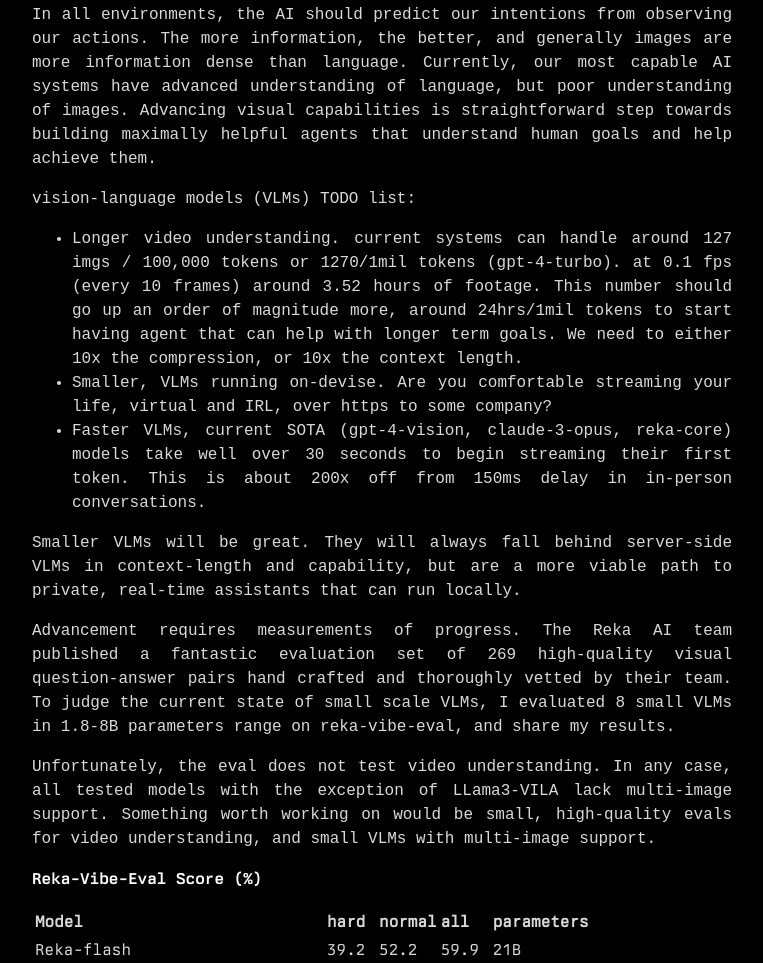
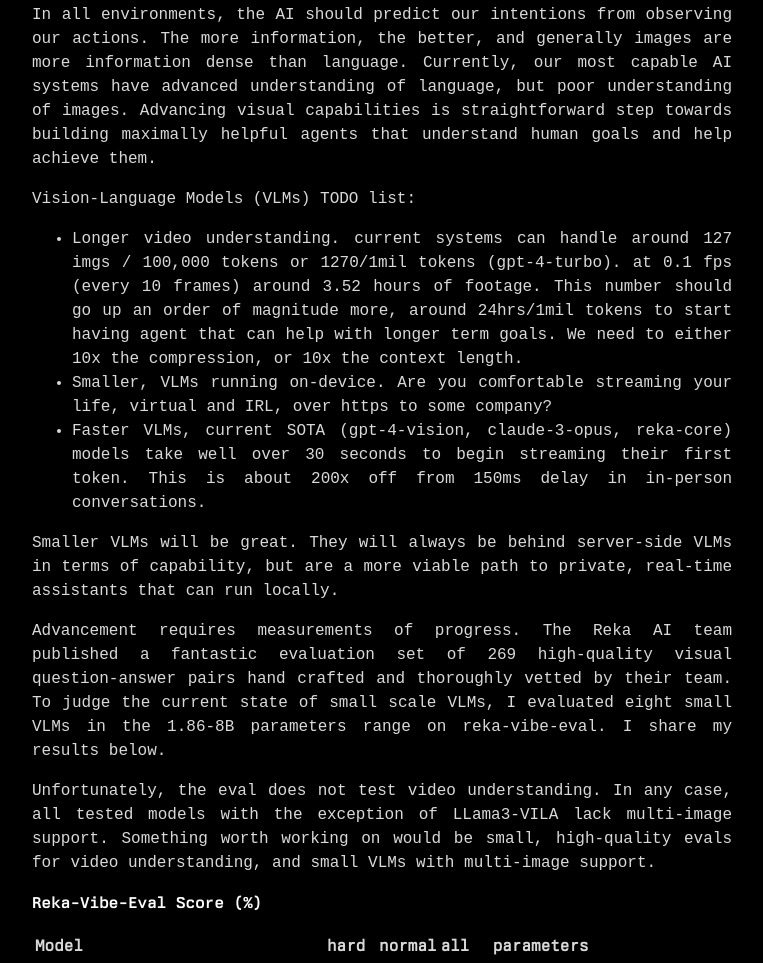
Before and after one commit to pythonlearner1025/pythonlearner.github.io, a plain HTML site: page projects/vibe-eval.html in a window 1280 px wide. Shown: the part 572-1535 px from the top of the page, without its empty margins (258-1021 px from the left). Drawn offline with Linux system fonts and the light colour scheme; a web font is replaced by a local one.

Commit message:
VLM typo fix

```diff
--- a/projects/vibe-eval.html
+++ b/projects/vibe-eval.html
@@ -22,16 +22,16 @@
 
     <p>In all environments, the AI should predict our intentions from observing our actions. The more information, the better, and generally images are more information dense than language. Currently, our most capable AI systems have advanced understanding of language, but poor understanding of images. Advancing visual capabilities is straightforward step towards building maximally helpful agents that understand human goals and help achieve them.</p>
 
-    <p>vision-language models (VLMs) TODO list:</p>
+    <p>Vision-Language Models (VLMs) TODO list:</p>
     <ul>
         <li>Longer video understanding. current systems can handle around 127 imgs / 100,000 tokens or 1270/1mil tokens (gpt-4-turbo). at 0.1 fps (every 10 frames) around 3.52 hours of footage. This number should go up an order of magnitude more, around 24hrs/1mil tokens to start having agent that can help with longer term goals. We need to either 10x the compression, or 10x the context length.</li>
-        <li>Smaller, VLMs running on-devise. Are you comfortable streaming your life, virtual and IRL, over https to some company?</li>
+        <li>Smaller, VLMs running on-device. Are you comfortable streaming your life, virtual and IRL, over https to some company?</li>
         <li>Faster VLMs, current SOTA (gpt-4-vision, claude-3-opus, reka-core) models take well over 30 seconds to begin streaming their first token. This is about 200x off from 150ms delay in in-person conversations.</li>
     </ul>
 
-    <p>Smaller VLMs will be great. They will always fall behind server-side VLMs in context-length and capability, but are a more viable path to private, real-time assistants that can run locally.</p>
+    <p>Smaller VLMs will be great. They will always be behind server-side VLMs in terms of capability, but are a more viable path to private, real-time assistants that can run locally.</p>
 
-    <p>Advancement requires measurements of progress. The Reka AI team published a fantastic evaluation set of 269 high-quality visual question-answer pairs hand crafted and thoroughly vetted by their team. To judge the current state of small scale VLMs, I evaluated 8 small VLMs in 1.8-8B parameters range on reka-vibe-eval, and share my results.</p>
+    <p>Advancement requires measurements of progress. The Reka AI team published a fantastic evaluation set of 269 high-quality visual question-answer pairs hand crafted and thoroughly vetted by their team. To judge the current state of small scale VLMs, I evaluated eight small VLMs in the 1.86-8B parameters range on reka-vibe-eval. I share my results below.</p>
 
     <p>Unfortunately, the eval does not test video understanding. In any case, all tested models with the exception of LLama3-VILA lack multi-image support. Something worth working on would be small, high-quality evals for video understanding, and small VLMs with multi-image support.</p>
 
```
